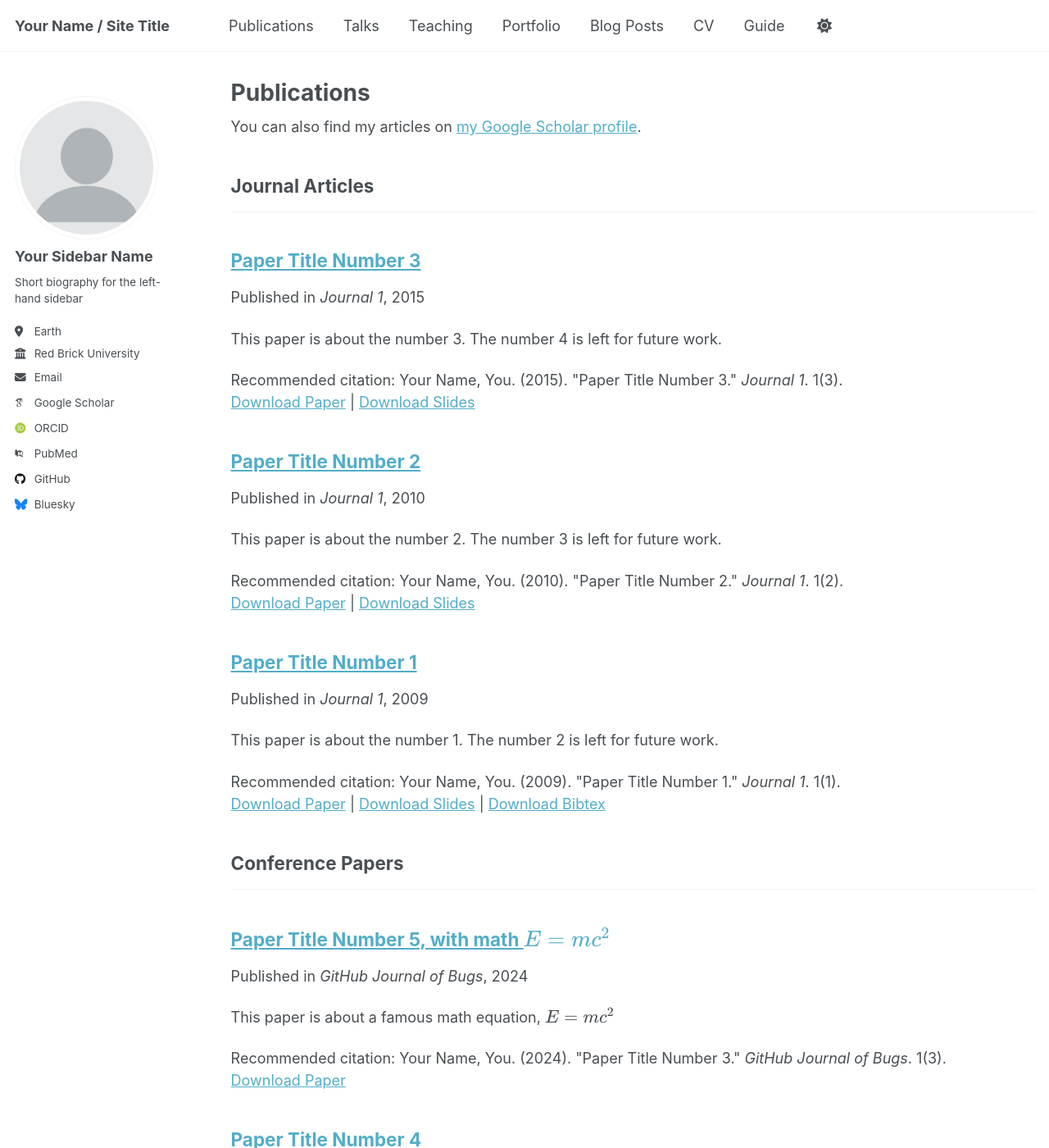
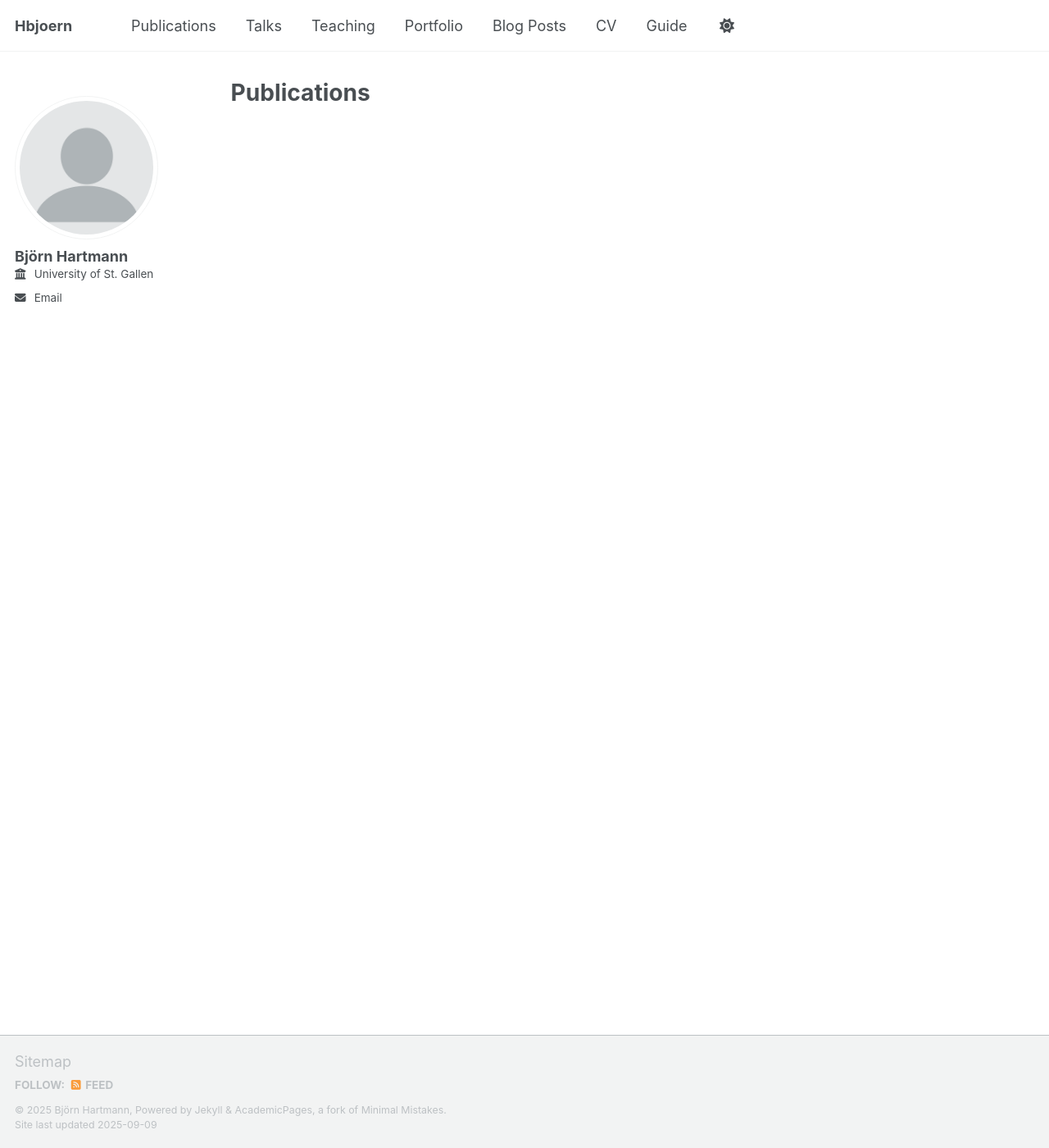
Before and after one commit to bjhartmann/bjhartmann.github.io, a Jekyll site: the page built from _pages/publications.html, in a window 1280 px wide and 1400 px high. Shown: the whole window at 82% size. Built offline with Jekyll 4.4.1, drawn with Linux system fonts in a browser that asks for light colours; some web fonts are replaced; a script that is not in the unit is left out; some of the changed text lies outside the part shown.

Commit message:
Update _config.yml

```diff
--- a/_config.yml
+++ b/_config.yml
@@ -9,13 +9,13 @@
 # Basic Site Settings
 locale                   : "en-US"
 site_theme               : "default" # Currently available options are "default", "air"
-title                    : "Your Name / Site Title"
+title                    : "Hbjoern"
 title_separator          : "-"
-name                     : &name "Your Name"
-description              : &description "personal description"
-url                      : https://academicpages.github.io # the base hostname & protocol for your site e.g. "https://[your GitHub username].github.io" or if you already have some other page hosted on Github then use "https://[your GitHub username].github.io/[Your Repo Name]"
+name                     : &name "Björn Hartmann"
+description              : &description "PhD student in Economics"
+url                      : "https://Hbjoern.github.io" # the base hostname & protocol for your site e.g. "https://[your GitHub username].github.io" or if you already have some other page hosted on Github then use "https://[your GitHub username].github.io/[Your Repo Name]"
 baseurl                  : "" # the subpath of your site, e.g. "/blog"
-repository               : "academicpages/academicpages.github.io"
+repository               : "Hbjoern/Hbjoern.github.io"
 
 # Site Author - The following control what appear as part of the author content on the side bar.
 #               If a field is blank the icon and link will not appear, otherwise it will be shown.
@@ -23,23 +23,23 @@ repository               : "academicpages/academicpages.github.io"
 author:
   # Biographic information
   avatar           : "profile.png"
-  name             : "Your Sidebar Name"
+  name             : "Björn Hartmann"
   pronouns         : # example: "she/her"
-  bio              : "Short biography for the left-hand sidebar"
-  location         : "Earth"
-  employer         : "Red Brick University"
+  bio              : # "Short biography for the left-hand sidebar"
+  location         : # "Earth"
+  employer         : "University of St. Gallen"
   uri              : # URL
-  email            : "none@example.org"
+  email            : "bjoern.hartmann@unisg.ch"
 
   # Academic websites
   academia         : # URL
   arxiv            : # URL - Update with the correct link to your profile
-  googlescholar    : "https://scholar.google.com/citations?user=PS_CX0AAAAAJ"
+  googlescholar    : # "https://scholar.google.com/citations?user=PS_CX0AAAAAJ"
   inspire-hep      : # URL
   impactstory      : # URL
-  orcid            : "http://orcid.org/yourorcidurl"
+  orcid            : # "http://orcid.org/yourorcidurl"
   semantic         : # URL
-  pubmed           : "https://www.ncbi.nlm.nih.gov/pubmed/?term=john+snow"
+  pubmed           : # "https://www.ncbi.nlm.nih.gov/pubmed/?term=john+snow"
   researchgate     : # URL
   scopus           : # URL
 
@@ -47,13 +47,13 @@ author:
   bitbucket        : # Username - Update with your username on the site
   codepen          : # Username
   dribbble         : # Username
-  github           : "academicpages"
+  github           : # "academicpages"
   kaggle           : # Username
   stackoverflow    : # User number or user number and name (i.e., use "1" or "1/jeff-atwood")
 
   # Social media
   artstation       : # Username
-  bluesky          : "bsky.app" # Replace this with you Bluesky username
+  bluesky          : # "bsky.app" # Replace this with you Bluesky username
   facebook         : # Username
   flickr           : # Username
   foursquare       : # Username
@@ -80,12 +80,10 @@ author:
 
 # Publication Category - The following the list of publication categories and their headings
 publication_category:
-  books:
-    title: 'Books'
-  manuscripts:
-    title: 'Journal Articles'
-  conferences:
-    title: 'Conference Papers'
+  workingpaper:
+    title: 'Working Papers'
+  workinprogress:
+    title: 'Work in Progress'
 
 # Site Settings
 teaser                   :  # filename of teaser fallback teaser image placed in /images/, .e.g. "500x300.png"
@@ -298,7 +296,7 @@ sass:
 permalink: /:categories/:title/
 # paginate: 5 # amount of posts to show
 # paginate_path: /page:num/
-timezone: Etc/UTC # http://en.wikipedia.org/wiki/List_of_tz_database_time_zones
+timezone: Europe/Zurich # http://en.wikipedia.org/wiki/List_of_tz_database_time_zones
 
 
 # Plugins
```
